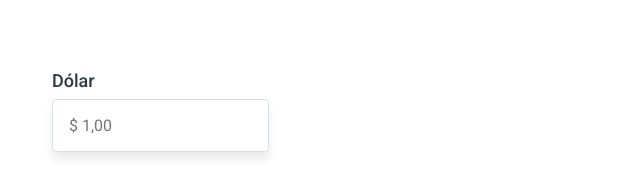
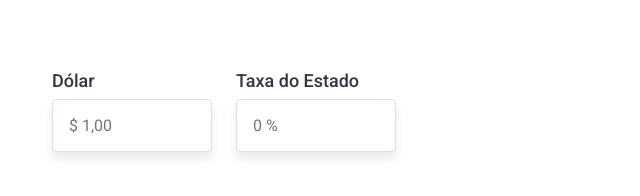
Before and after one commit to AlexsandroBezerra/stone-app, a Next.js app: page / in a window 1280 px wide. Shown: the part 174-370 px from the top of the page, without its empty margins (12-652 px from the left). Built offline with nearby package versions, Linux system fonts and the light colour scheme.

Commit message:
feat: Add tax input

```diff
--- a/src/components/Input/styles.module.scss
+++ b/src/components/Input/styles.module.scss
@@ -11,5 +11,6 @@
     border: 1px solid var(--gray-100);
     border-radius: 4px;
     filter: drop-shadow(0px 8px 4px var(--shadow-color));
+    max-width: 10rem;
   }
 }
--- a/src/pages/index.tsx
+++ b/src/pages/index.tsx
@@ -15,7 +15,10 @@ export default function Home(): JSX.Element {
       <Header />
 
       <main className={styles.mainContainer}>
-        <Input name="amount" label="Dólar" placeholder="$ 1,00" />
+        <div className={styles.inputGroup}>
+          <Input name="amount" label="Dólar" placeholder="$ 1,00" />
+          <Input name="tax" label="Taxa do Estado" placeholder="0 %" />
+        </div>
       </main>
     </>
   );
--- a/src/styles/home.module.scss
+++ b/src/styles/home.module.scss
@@ -1,3 +1,8 @@
 .mainContainer {
   margin-top: 6.25rem;
 }
+
+.inputGroup {
+  display: flex;
+  gap: 1.5rem;
+}
```
